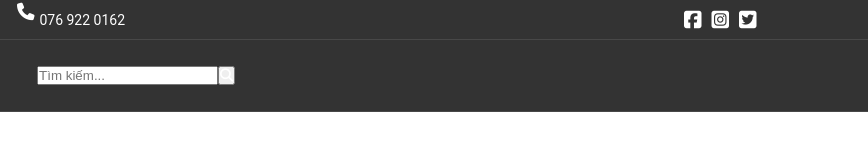
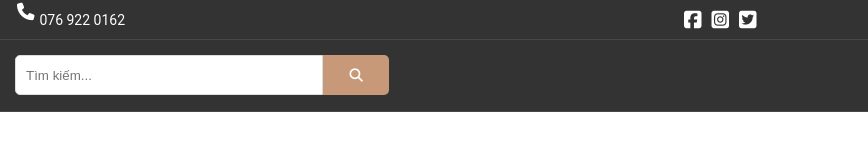
Before and after one commit to Quoc-Thang/ASM, a plain HTML site: page index.html in a window 1280 px wide. Shown: the full height of the page, 412-1280 px from the left. Drawn offline with Linux system fonts and the light colour scheme.

Commit message:
Quoc Thang

```diff
--- a/scss/style.scss
+++ b/scss/style.scss
@@ -1,3 +1,5 @@
+
+$main-color: #c89979;
 .header {
     background-color: #333333;
     .top-header {
@@ -44,13 +46,40 @@
                 display: flex;
                 justify-content: center;
                 .form-input {
-                    input [type = "search"] {
+                    width: 100%;
+                    input[type="search"] {
                         width: 100%;
-                        min-width: 70%;
+                        max-width: 70%;
+                        padding-left: 0.75em;
+                        height: 3em;
+                        outline: none;
+                        border-top-left-radius: 5px;
+                        border-bottom-left-radius: 5px;
+                        float: right;
+                        border: 1px solid #ddd;
+                        &:focus {
+                            box-shadow: 0 0 5px #ccc;
+                            opacity: 1 !important;
+                            outline: 0;
+                            color: #333;
+                            background-color: #fff;
+                        }
                     }
                 }
-                .form-input {
-                    button [type = "submit"] {}
+                .form-button {
+                    .submit-button {
+                        min-height: 3em;
+                        min-width: 5em;
+                        border-top-right-radius: 5px;
+                        border-bottom-right-radius: 5px;
+                        margin: 0;
+                        background: $main-color;
+                        outline: none;
+                        border: none;
+                        &:hover {
+                            cursor: pointer;
+                        }
+                    }
                 }
             }
         }
```
Also changed, not shown: css/style.css, 1 other file.
